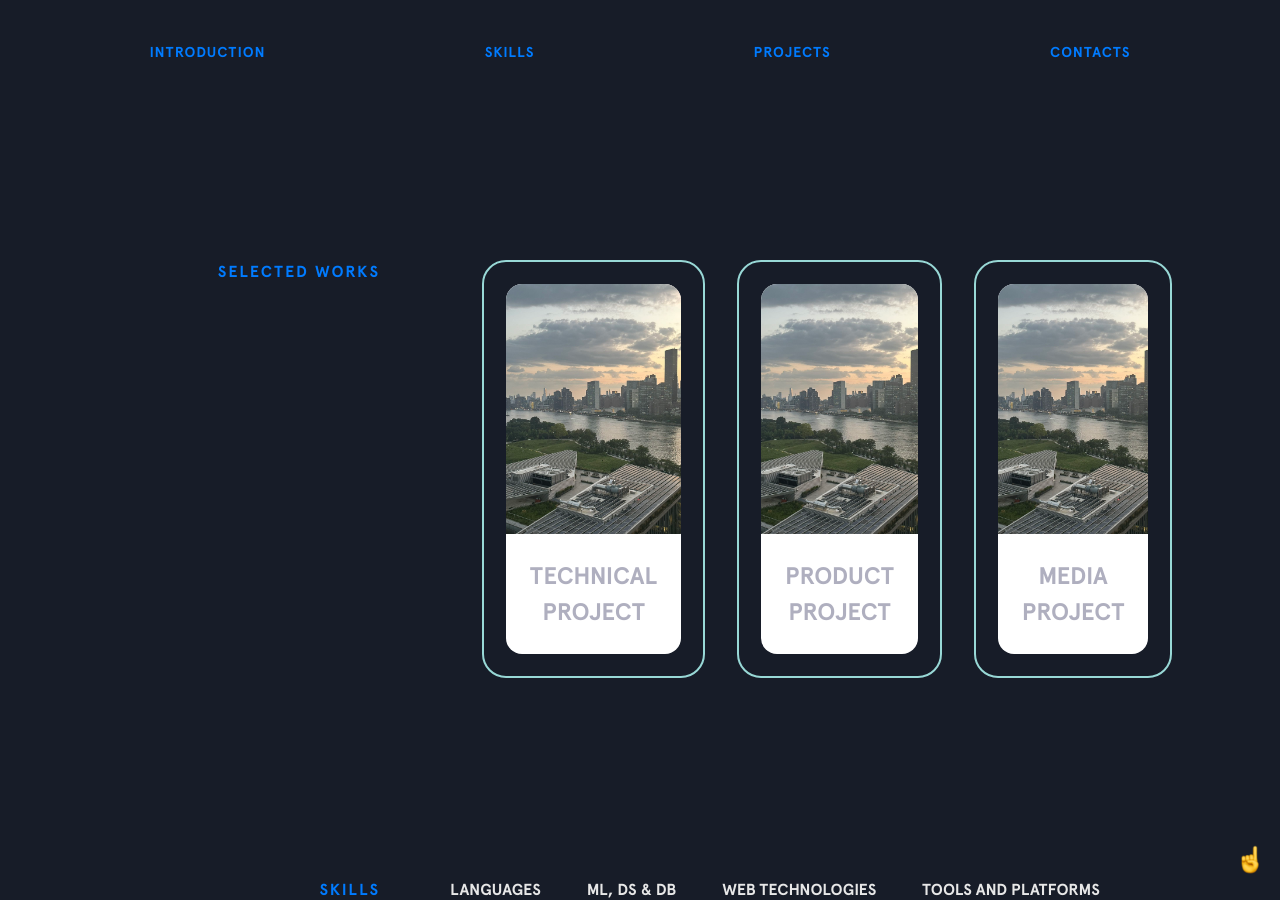
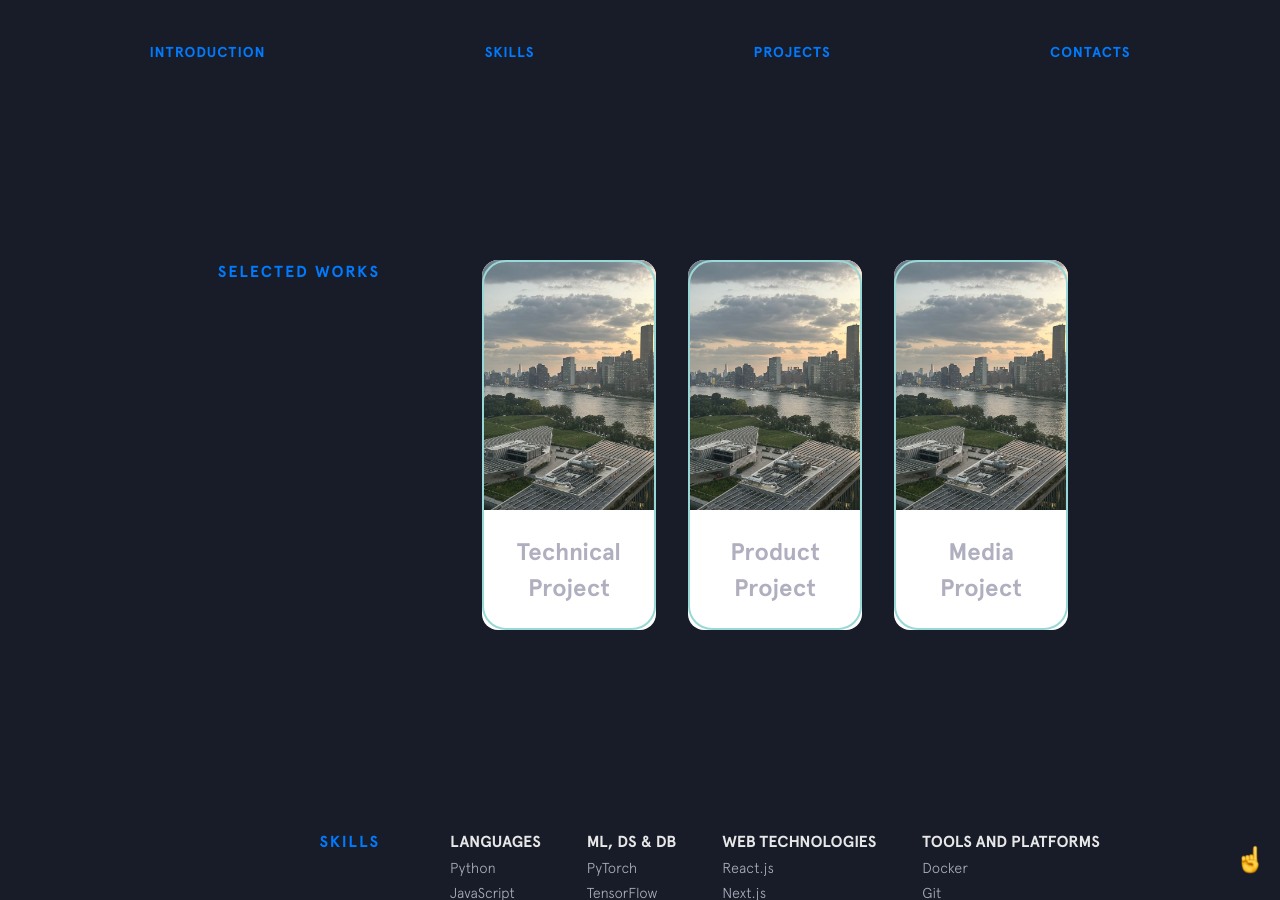
Before and after one commit to sw-cornell/portfolio-mit, a Jekyll site: the page built from index.html, in a window 1280 px wide and 900 px high, scrolled down 1182 px. Built offline with Jekyll 4.4.1, drawn with Linux system fonts in a browser that asks for light colours; nearby versions of some CDN libraries.

Commit message:
Sections

```diff
--- a/_includes/sections.html
+++ b/_includes/sections.html
@@ -9,7 +9,7 @@
                     <div class="works-section__image-container">
                         <img src="../img/ct2.jpg" alt="Technical Project" class="works-section__image">
                     </div>
-                    <h3 class="works-section__project-title">TECHNICAL PROJECT</h3>
+                    <h3 class="works-section__project-title">Technical Project</h3>
                 </div>
             </div>
 
@@ -19,7 +19,7 @@
                     <div class="works-section__image-container">
                         <img src="../img/ct2.jpg" alt="Product Project" class="works-section__image">
                     </div>
-                    <h3 class="works-section__project-title">PRODUCT PROJECT</h3>
+                    <h3 class="works-section__project-title">Product Project</h3>
                 </div>
             </div>
 
@@ -29,7 +29,7 @@
                     <div class="works-section__image-container">
                         <img src="../img/ct2.jpg" alt="Media Project" class="works-section__image">
                     </div>
-                    <h3 class="works-section__project-title">MEDIA PROJECT</h3>
+                    <h3 class="works-section__project-title">Media Project</h3>
                 </div>
             </div>
         </div>
@@ -49,7 +49,6 @@
 
     .works-section__project-box {
         position: relative;
-        padding: 1.5rem;
     }
 
     .works-section__project-box::before {
--- a/css/main.css
+++ b/css/main.css
@@ -192,7 +192,7 @@ strong {
     -webkit-box-pack: center;
     -ms-flex-pack: center;
     justify-content: center;
-    padding: 100px 100px
+    padding: 100px 170px
 }
 
 @media screen and (max-width:1280px) {
```
